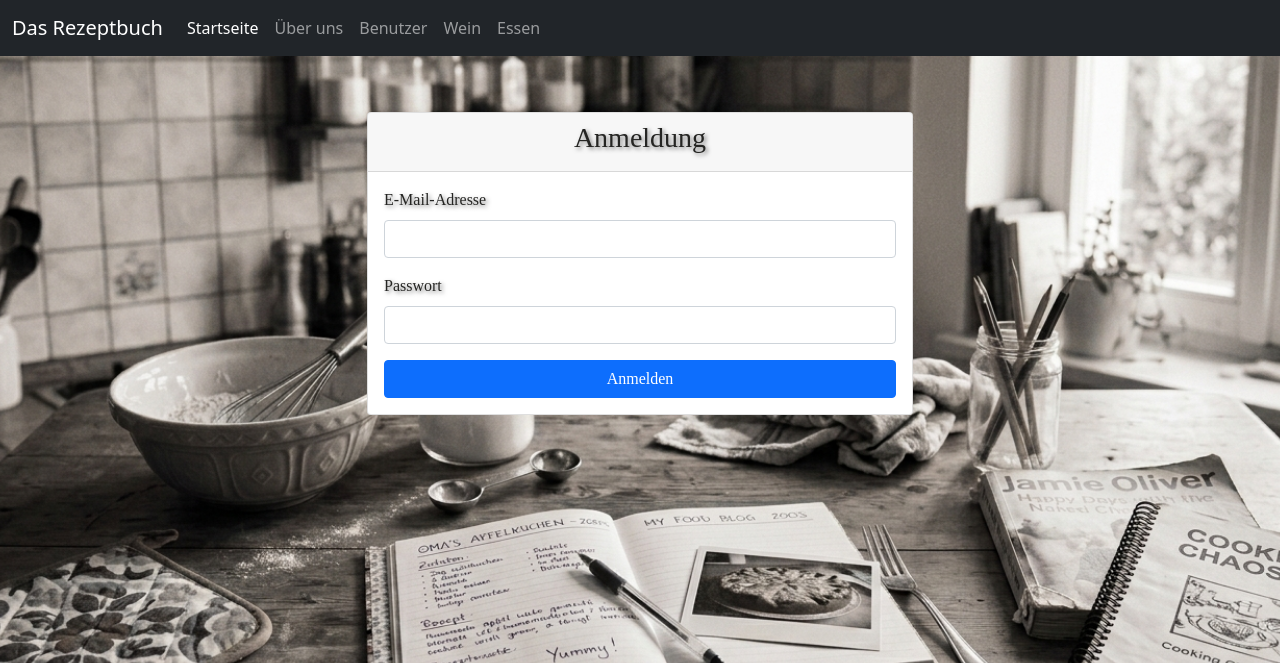
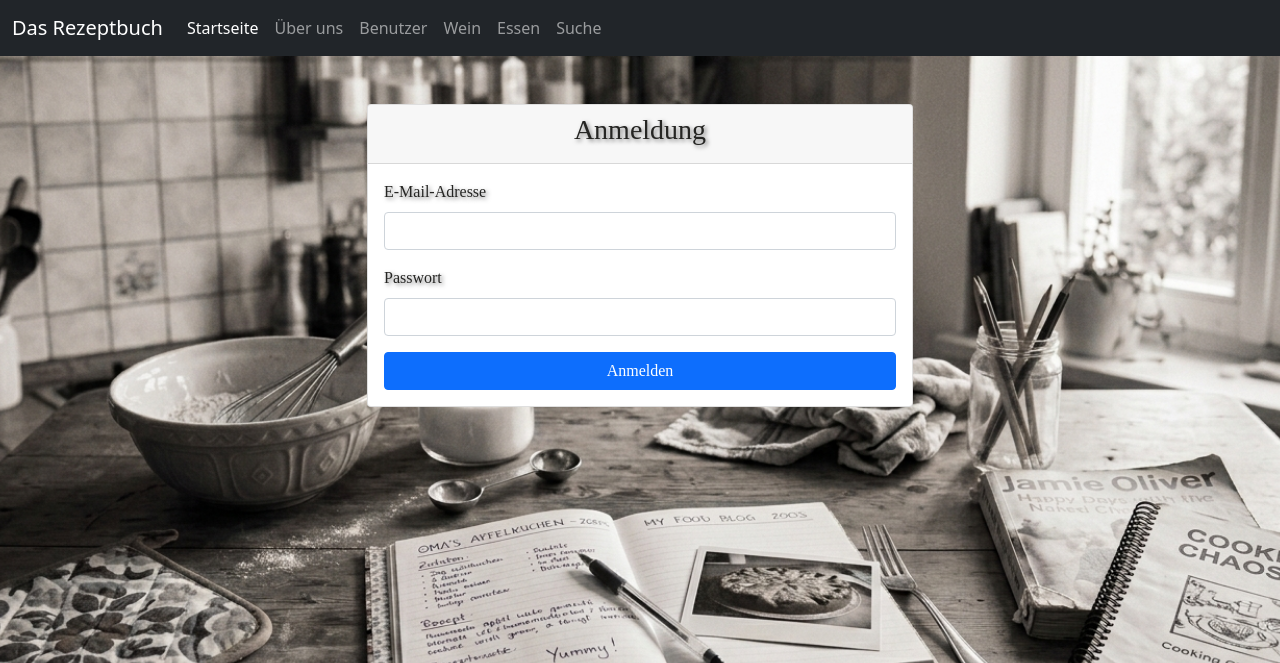
Before and after one commit to baldrichstein-wq/projektmitmarv, a Flask app: page /anmeldung in a window 1280 px wide. Shown: the top 663 px of the page. Run offline with Flask 3, Linux system fonts and the light colour scheme.

Commit message:
fehler 1 behoben

```diff
--- a/templates/anmeldung.html
+++ b/templates/anmeldung.html
@@ -61,7 +61,7 @@
                         <a class="nav-link" href="{{ url_for('verwalte_essen') }}">Essen</a>
                     </li>
                     <li class="nav-item">
-                        <a class="nav-link" href="{{ url_for('suche') }}"Suche</a>
+                       <a class="nav-link" href="{{ url_for('suche') }}">Suche</a>
                     </li>
                 </ul>
             </div>
```
